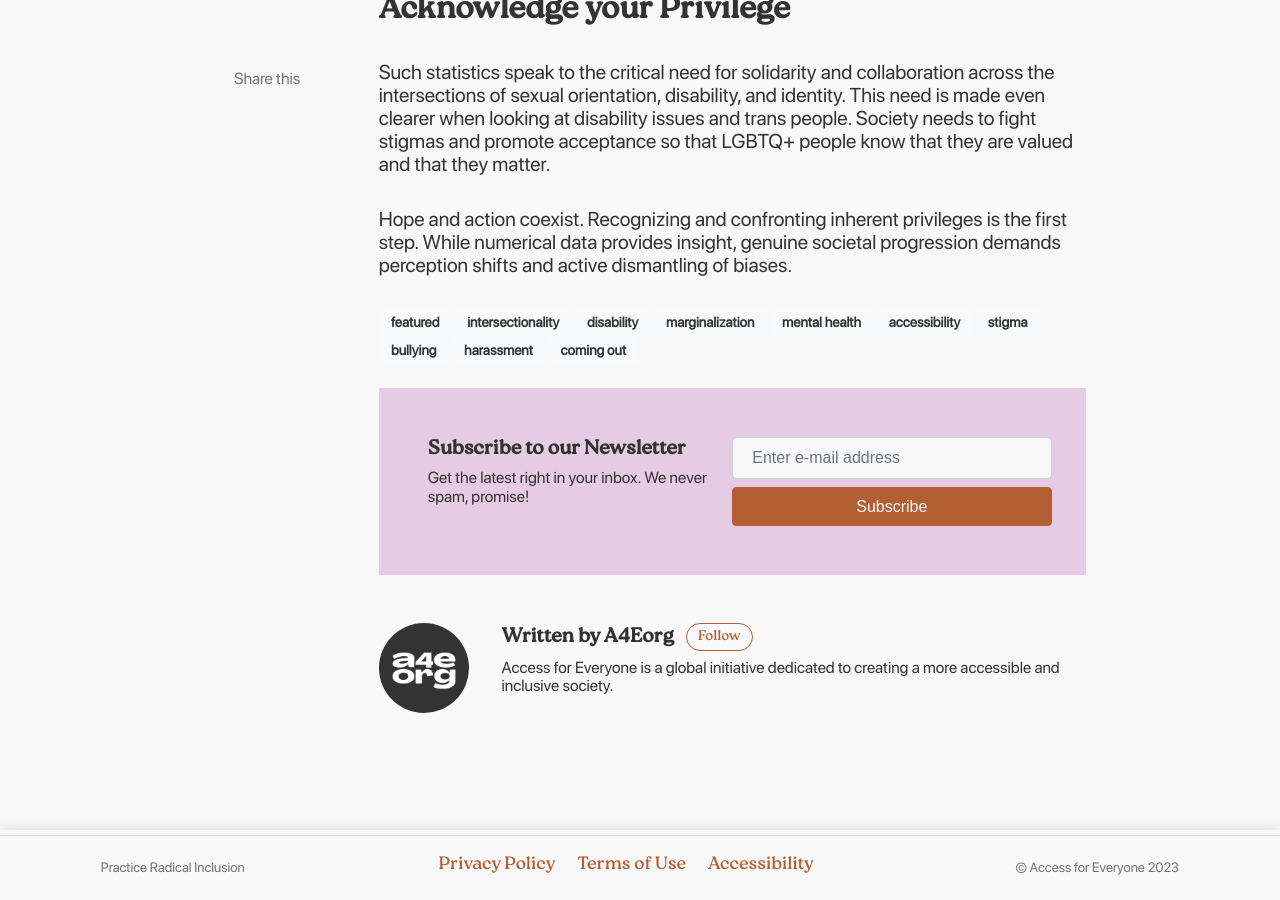
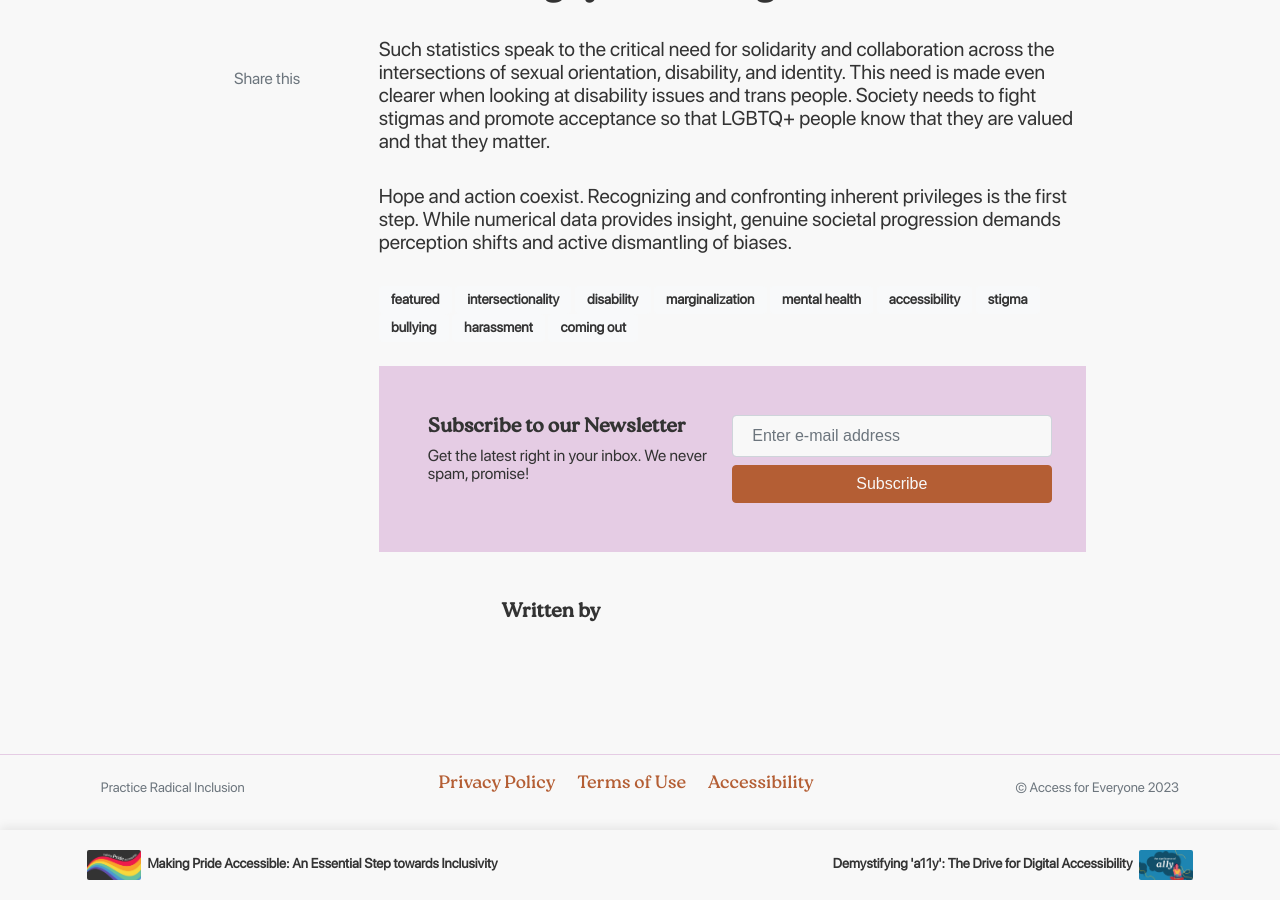
Before and after one commit to syedulazam/a4e-journal, a Jekyll site: the page built from _posts/2021-07-02-intersectionality-of-disability-and-pride.markdown, in a window 1280 px wide and 900 px high, scrolled down 2203 px. Built offline with Jekyll 4.4.1, drawn with Linux system fonts in a browser that asks for light colours; nearby versions of some CDN libraries; comment, search, counter and statistics services are not loaded.

Commit message:
Update 2021-07-02-intersectionality-of-disability-and-pride.markdown
Made changes to the author

```diff
--- a/_posts/2021-07-02-intersectionality-of-disability-and-pride.markdown
+++ b/_posts/2021-07-02-intersectionality-of-disability-and-pride.markdown
@@ -1,7 +1,7 @@
 ---
 layout: post
 title: "Unmasking the Intersectionality: Disability and Pride"
-author: a4eorg
+author: Alicia Prax
 categories: [ Pride, Inclusion, Diversity, Rights, Advocacy ]
 image: assets/images/2021-07-02-intersectionality-of-disability-and-pride.webp
 tags: [featured, intersectionality, disability, marginalization, mental health, accessibility, stigma, bullying, harassment, coming out]
```
